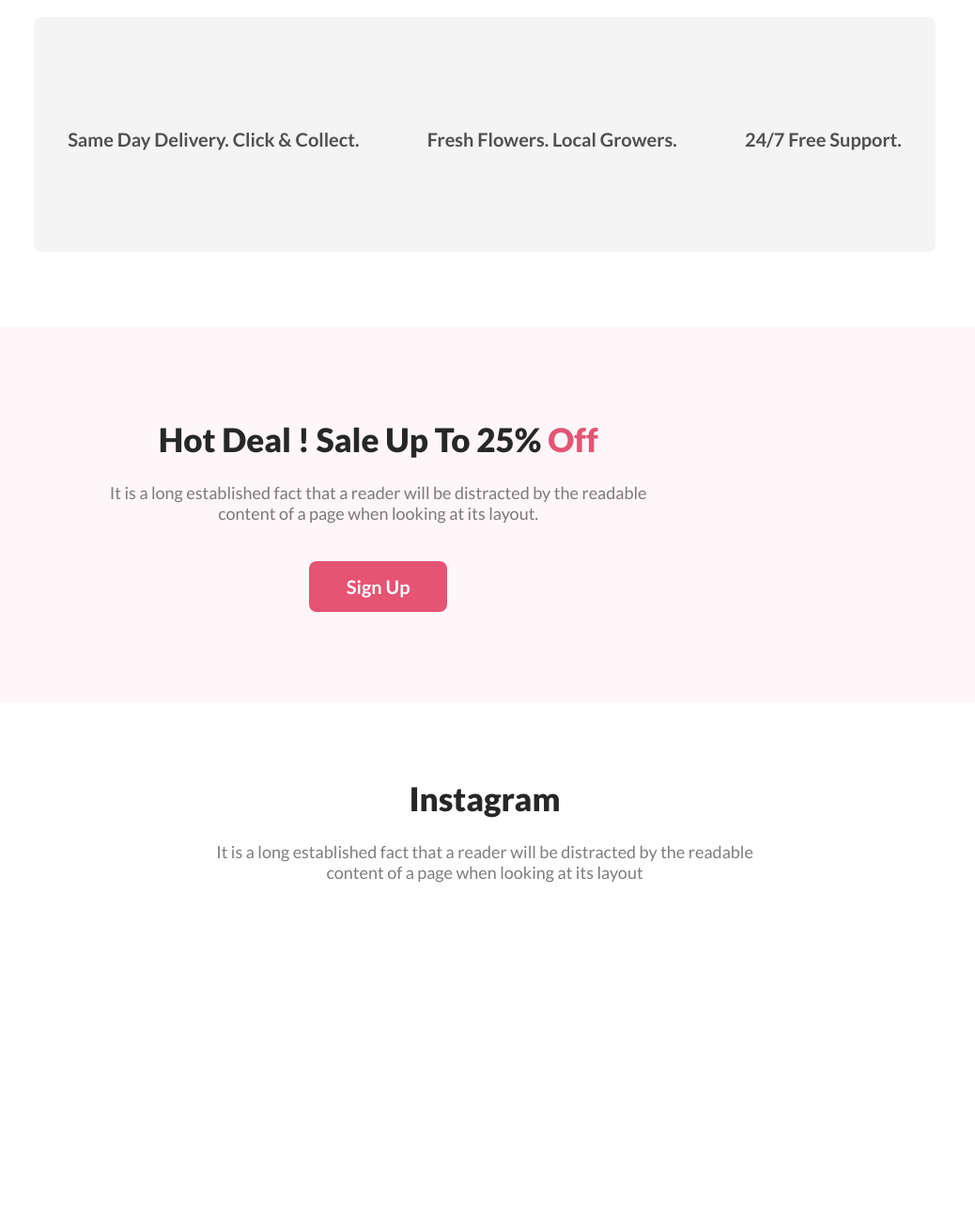
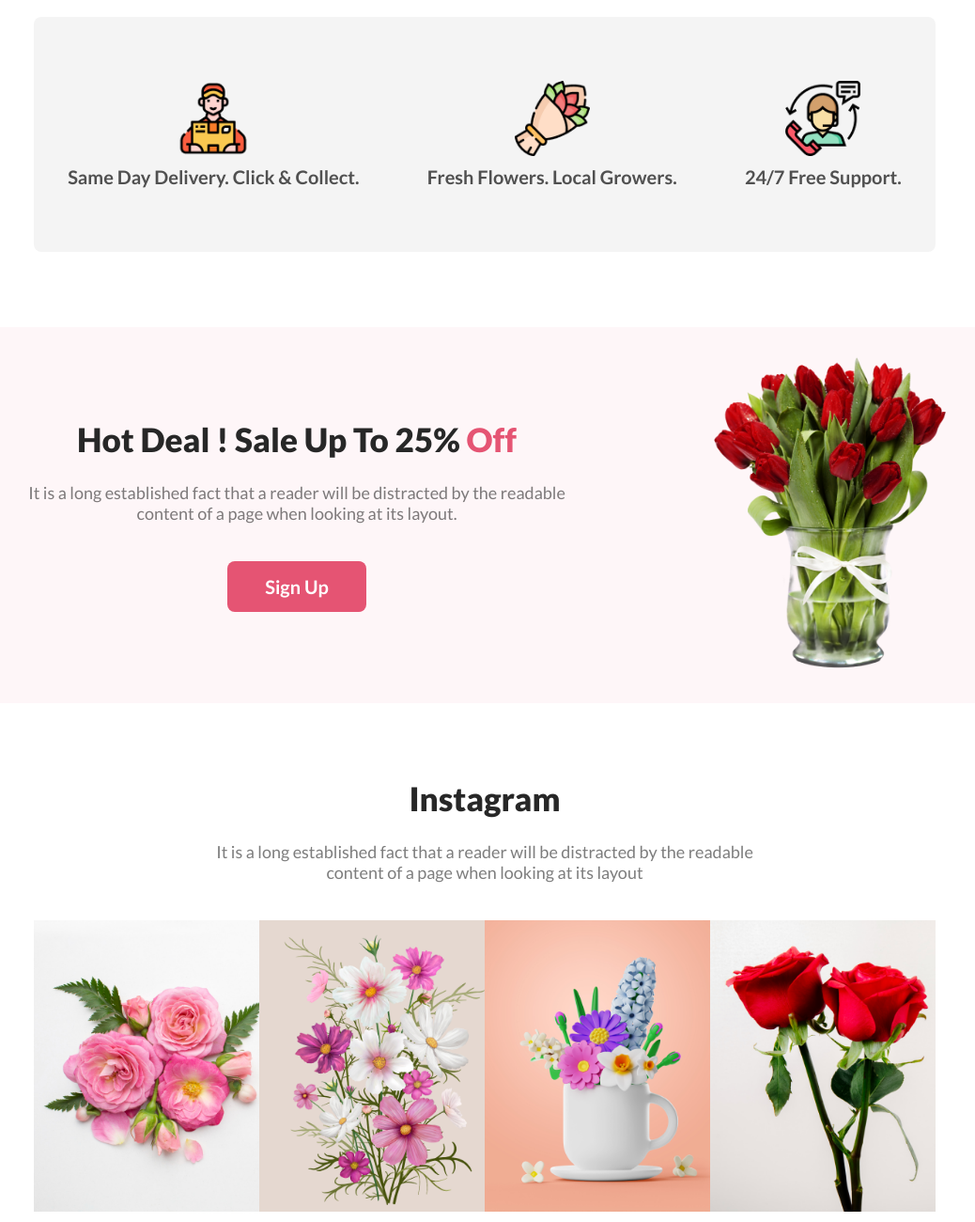
Before and after one commit to Motasim10/flower-shop-repo, a plain HTML site: page index.html in a window 1280 px wide. Shown: the part 1460-2760 px from the top of the page at 94% size, without its empty margins (124-1162 px from the left). Drawn offline with Linux system fonts and the light colour scheme.

Commit message:
updated some featured

```diff
--- a/index.html
+++ b/index.html
@@ -26,7 +26,7 @@
                     <button class="btn">Shop Now</button>
                 </div>
                 <div class="banner-img">
-                    <img class="banner-photo" src="../flower-shop-resources/Flower Asset/pngwing 10.png" alt="">
+                    <img class="banner-photo" src="Flower Asset/pngwing 10.png" alt="">
                 </div>
             </div>
         </section>
@@ -42,19 +42,19 @@
                 <div class="featured-box">
                     <div class="flower">
                         <div class="featured-box1 box1">
-                            <img src="../flower-shop-resources/Flower Asset/pngwing 6.png" class="img-1">
+                            <img src="Flower Asset/pngwing 6.png" class="img-1">
                         </div>
                         <p>Pink Flower Tree</p>
                     </div>
                     <div class="flower">
                         <div class="featured-box1 box2">
-                            <img src="../flower-shop-resources/Flower Asset/pngwing 5.png" class="img-2">
+                            <img src="Flower Asset/pngwing 5.png" class="img-2">
                         </div>
                         <p>Pink Flower Tree</p>
                     </div>
                     <div class="flower">
                         <div class="featured-box1 box3">
-                            <img src="../flower-shop-resources/Flower Asset/pngwing 7.png" class="img-3">
+                            <img src="Flower Asset/pngwing 7.png" class="img-3">
                         </div>
                         <p>Pink Flower Tree</p>
                     </div>
@@ -66,15 +66,15 @@
         <section class="services">
             <div class="services-container">
                 <div class="delivery support">
-                    <img src="../flower-shop-resources/Flower Asset/Group 57.png" alt="">
+                    <img src="Flower Asset/Group 57.png" alt="">
                     <p>Same Day Delivery. Click & Collect.</p>
                 </div>
                 <div class="flowers support">
-                    <img src="../flower-shop-resources/Flower Asset/Group 58.png" alt="">
+                    <img src="Flower Asset/Group 58.png" alt="">
                     <p>Fresh Flowers. Local Growers.</p>
                 </div>
                 <div class="support support">
-                    <img src="../flower-shop-resources/Flower Asset/Group 59.png" alt="">
+                    <img src="Flower Asset/Group 59.png" alt="">
                     <p>24/7 Free Support.</p>
                 </div>
             </div>
@@ -90,7 +90,7 @@
                     <button class="btn">Sign Up</button>
                 </div>
                 <div class="offer-img">
-                    <img src="../flower-shop-resources/Flower Asset/pngwing 8.png" alt="">
+                    <img src="Flower Asset/pngwing 8.png" alt="">
                 </div>
             </div>
         </section>
--- a/style.css
+++ b/style.css
@@ -230,22 +230,22 @@ span {
 }
 
 .instagram .box-1 {
-    background-image: url("../flower-shop-resources/Flower Asset/Flower 01.png");
+    background-image: url("Flower Asset/Flower 01.png");
     background-size: cover;
 }
 
 .instagram .box-2 {
-    background-image: url("../flower-shop-resources/Flower Asset/Rectangle 4.png");
+    background-image: url("Flower Asset/Rectangle 4.png");
     background-size: cover;
 }
 
 .instagram .box-3 {
-    background-image: url("../flower-shop-resources/Flower Asset/Rectangle 5.png");
+    background-image: url("Flower Asset/Rectangle 5.png");
     background-size: cover;
 }
 
 .instagram .box-4 {
-    background-image: url("../flower-shop-resources/Flower Asset/Rectangle 6.png");
+    background-image: url("Flower Asset/Rectangle 6.png");
     background-size: cover;
 }
 
@@ -257,7 +257,7 @@ span {
 
 .deals-content {
     width: 75%;
-    background-image: url("../flower-shop-resources/Flower Asset/Rectangle 9.png");
+    background-image: url("Flower Asset/Rectangle 9.png");
     background-size: cover;
     margin: 0 auto 80px;
     height: 300px;
```
Also changed, not shown: Flower Asset/Flower 01.png (added), Flower Asset/Group 57.png (added), Flower Asset/Group 58.png (added), Flower Asset/Group 59.png (added), Flower Asset/Rectangle 4.png (added), Flower Asset/Rectangle 5.png (added), Flower Asset/Rectangle 6.png (added), Flower Asset/Rectangle 9.png (added), Flower Asset/pngwing 10.png (added), Flower Asset/pngwing 5.png (added), Flower Asset/pngwing 6.png (added), Flower Asset/pngwing 7.png (added), Flower Asset/pngwing 8.png (added).
